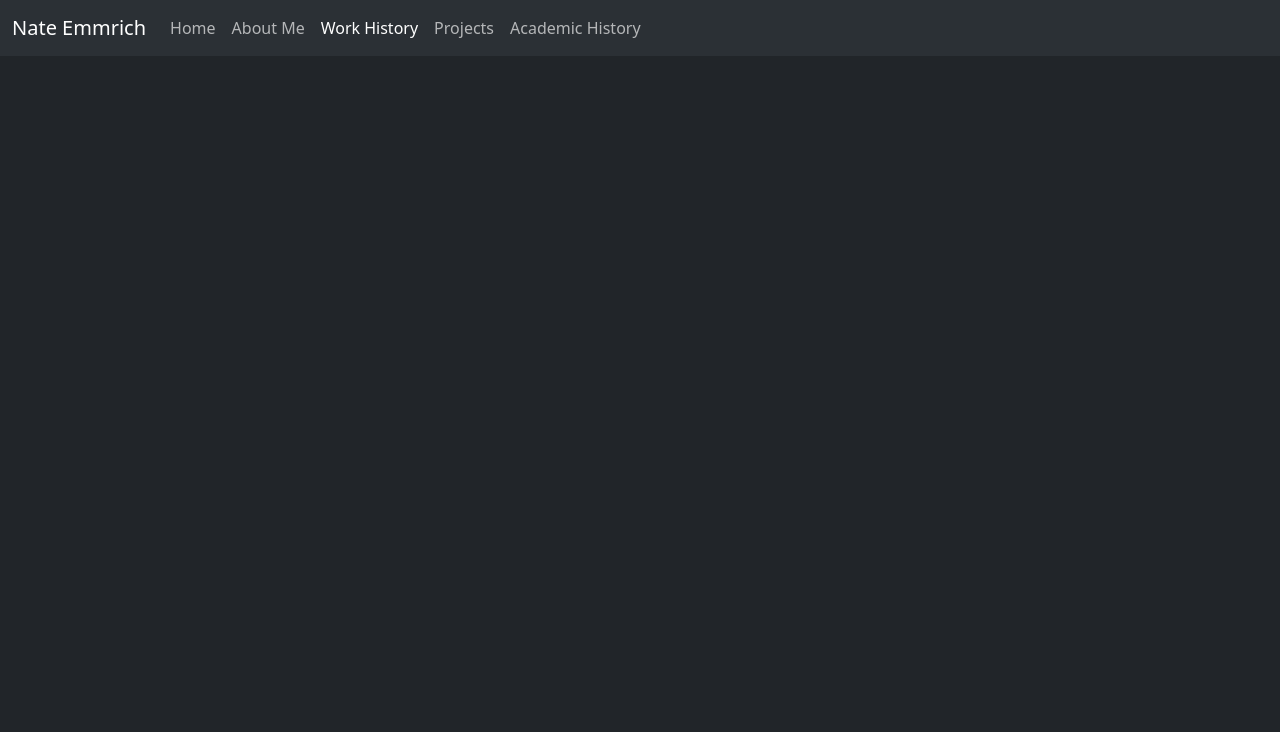
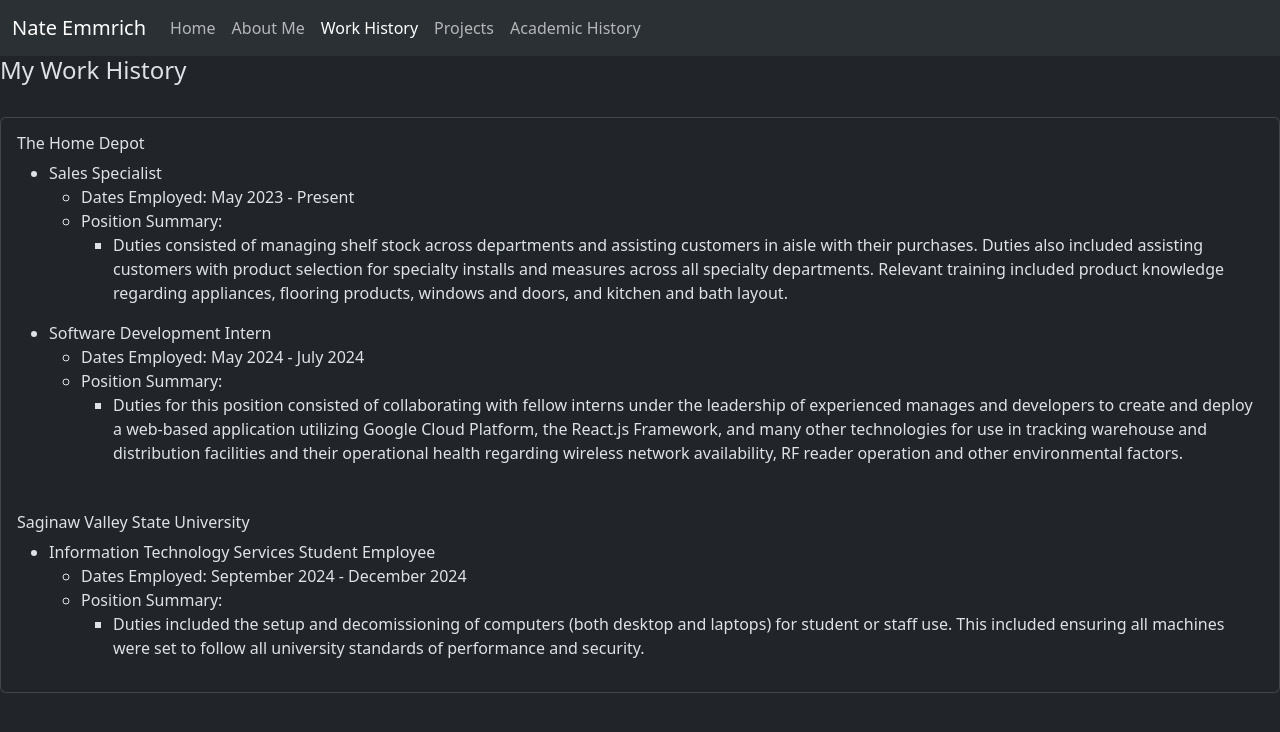
Before and after one commit to CyberCardinal98/MyWebSite, a plain HTML site: page workHist.html in a window 1280 px wide. Drawn offline with nearby package versions, Linux system fonts and the light colour scheme.

Commit message:
update to workHist page

```diff
--- a/workHist.html
+++ b/workHist.html
@@ -36,6 +36,56 @@
                 </div>
             </div>
         </nav>
+        <main>
+            <div id="workHist">
+                <div id="workplace1">
+                    <h4>My Work History</h4>
+                    <br>
+                    <div class="card">
+                        <div class="card-body">
+                            <h6>The Home Depot</h6>
+                            <ul>
+                                <li>Sales Specialist</li>
+                                <ul>
+                                    <li>Dates Employed: May 2023 - Present</li>
+                                    <li>Position Summary:</li>
+                                    <ul>
+                                        <li>
+                                            <p class="jobDuties">Duties consisted of managing shelf stock across departments and assisting customers in aisle with their purchases. Duties also included assisting customers with product selection for specialty installs and measures across all specialty departments. Relevant training included product knowledge regarding appliances, flooring products, windows and doors, and kitchen and bath layout.</p>
+                                        </li>
+                                    </ul>
+                                </ul>
+                                <li>Software Development Intern</li>
+                                <ul>
+                                    <li>Dates Employed: May 2024 - July 2024</li>
+                                    <li>Position Summary:</li>
+                                    <ul>
+                                        <li>
+                                            <p class="jobDuties">Duties for this position consisted of collaborating with fellow interns under the leadership of experienced manages and developers to create and deploy a web-based application utilizing Google Cloud Platform, the React.js Framework, and many other technologies for use in tracking warehouse and distribution facilities and their operational health regarding wireless network availability, RF reader operation and other environmental factors.</p>
+                                        </li>
+                                    </ul>
+                                </ul>
+                            </ul>
+                        </div>
+                        <div class="card-body">
+                            <h6>Saginaw Valley State University</h6>
+                            <ul>
+                                <li>Information Technology Services Student Employee</li>
+                                <ul>
+                                    <li>Dates Employed: September 2024 - December 2024</li>
+                                    <li>Position Summary:</li>
+                                    <ul>
+                                        <li>
+                                            <p>Duties included the setup and decomissioning of computers (both desktop and laptops) for student or staff use. This included ensuring all machines were set to follow all university standards of performance and security.</p>
+                                        </li>
+                                    </ul>
+                                </ul>
+                            </ul>
+                        </div>
+                      </div>
+                </div>
+            </div>
+        </main>
         <script src="https://cdn.jsdelivr.net/npm/bootstrap@5.3.3/dist/js/bootstrap.bundle.min.js"
         integrity="sha384-YvpcrYf0tY3lHB60NNkmXc5s9fDVZLESaAA55NDzOxhy9GkcIdslK1eN7N6jIeHz"
         crossorigin="anonymous"></script>
```
